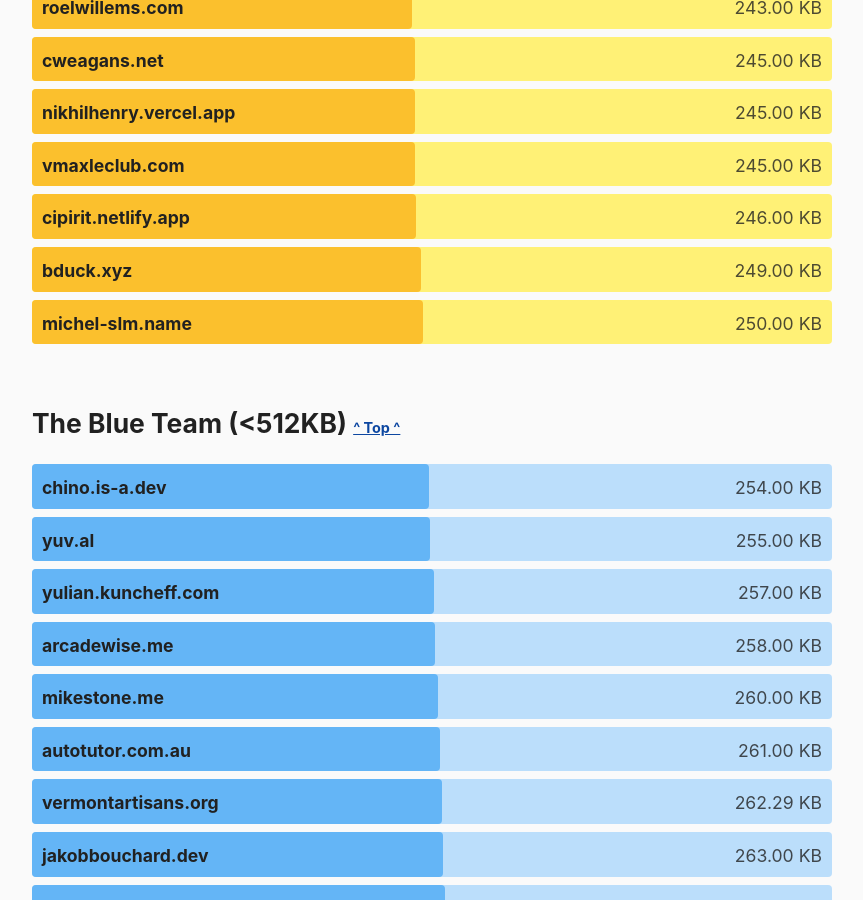
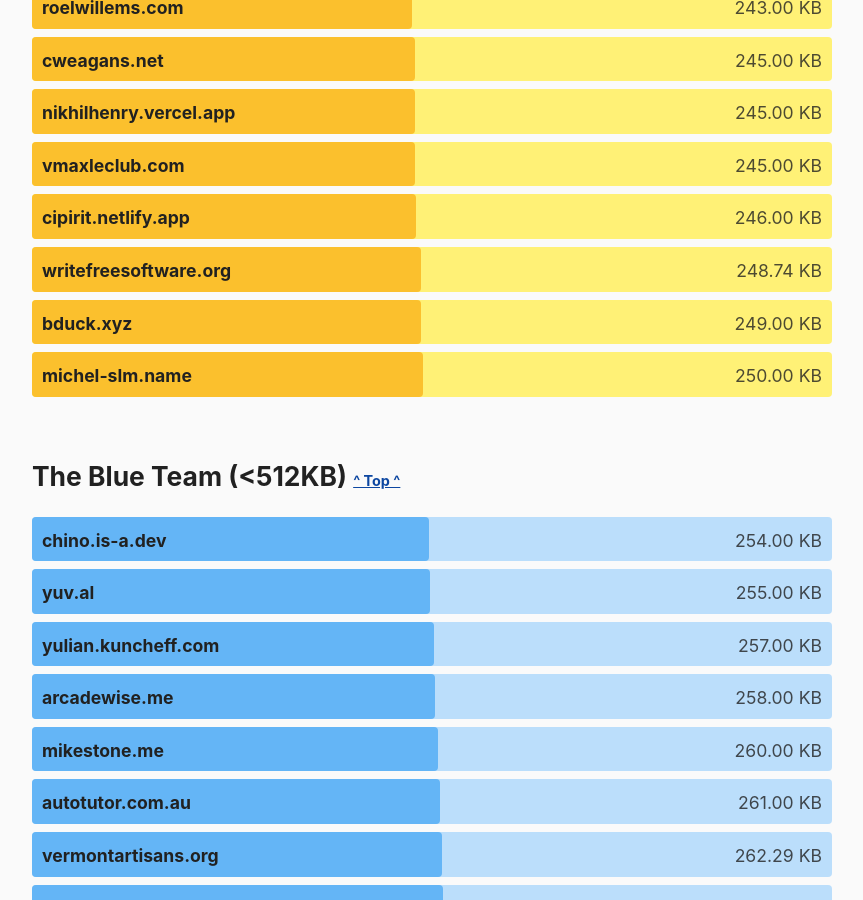
Before and after one commit to kevquirk/512kb.club, a Jekyll site: the page built from index.md, in a window 1280 px wide and 900 px high, scrolled down 33780 px. Shown: the whole window, without its empty margins (208-1071 px from the left). Built offline with Jekyll 4.4.1, drawn with Linux system fonts in a browser that asks for light colours.

Commit message:
Add writefreesoftware.org

```diff
--- a/_data/sites.yml
+++ b/_data/sites.yml
@@ -53,6 +53,11 @@
   size: 16.2
   last_checked: 2022-03-20
 
+- domain: writefreesoftware.org
+  url: https://writefreesoftware.org/
+  size: 248.74
+  last_checked: 2024-04-08
+
 - domain: 64b.it
   url: https://64b.it/
   size: 204
```
